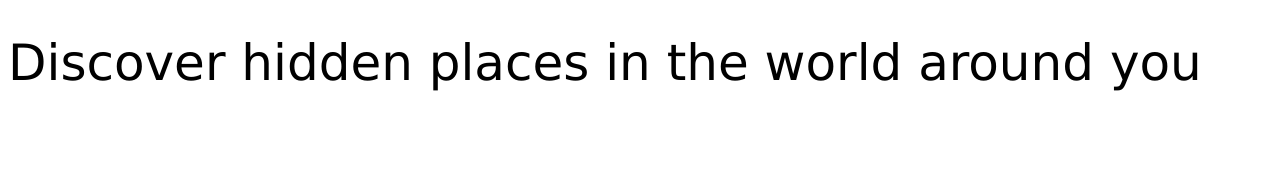
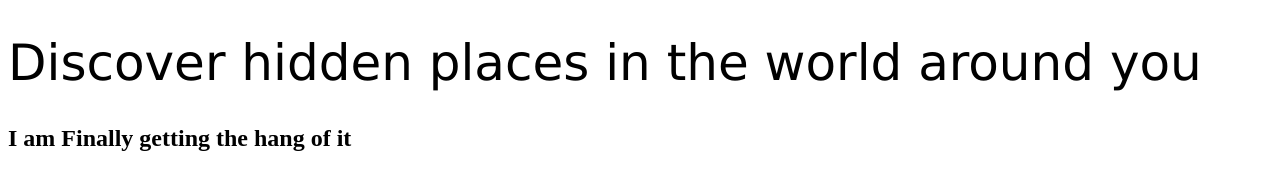
Before and after one commit to VincyBouncy/excursion, a plain HTML site: page index.html in a window 1280 px wide. Drawn offline with Linux system fonts and the light colour scheme.

```diff
--- a/index.html
+++ b/index.html
@@ -7,5 +7,6 @@
   </head>
   <body>
 <h1>Discover hidden places in the world around you</h1>
+<h2>I am Finally getting the hang of it</h2>
   </body>
 </html>
```
